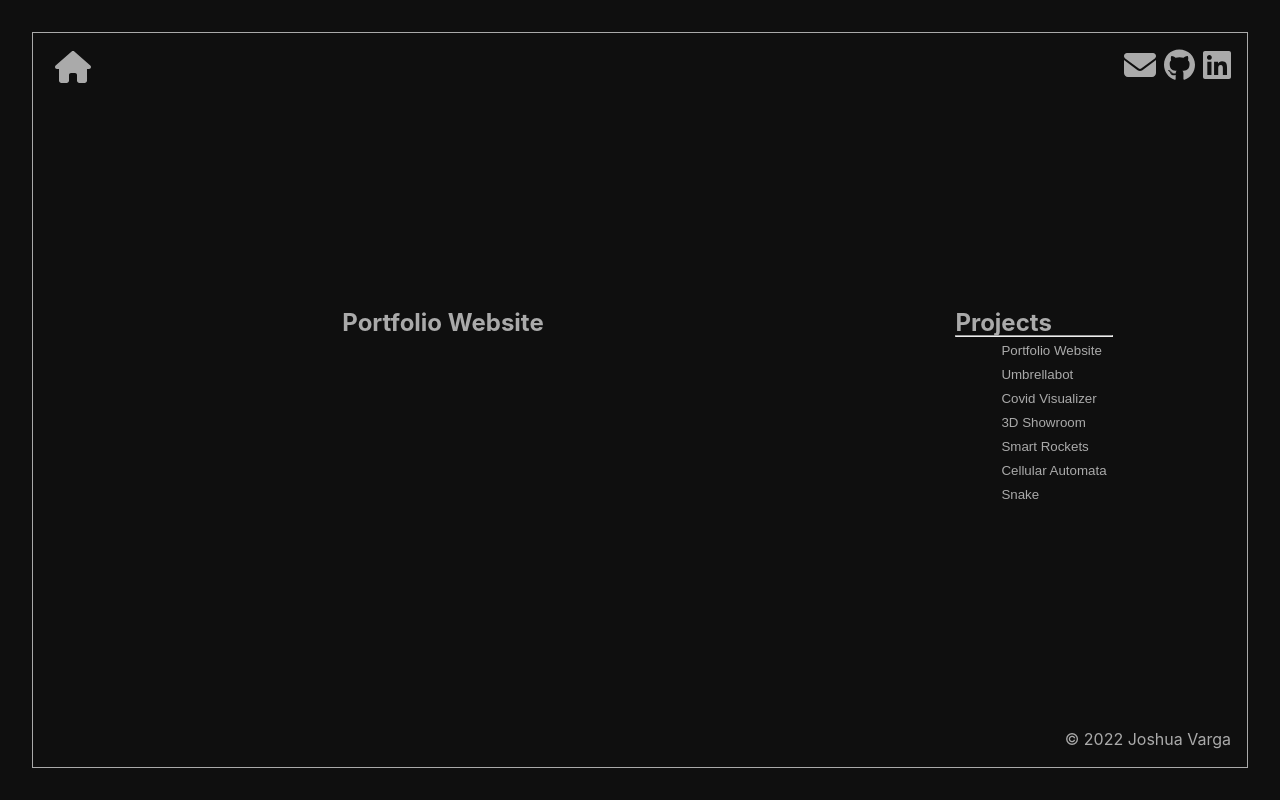
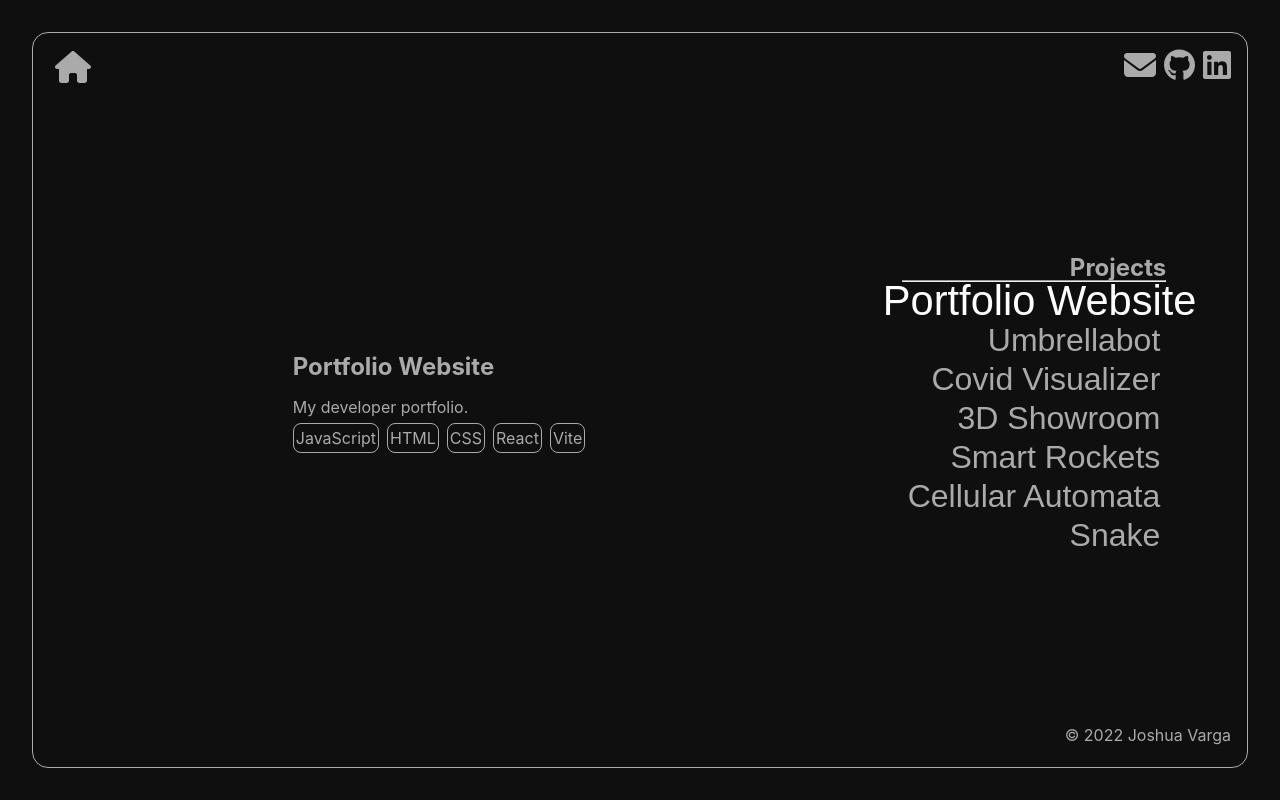
Before and after one commit to JoshuaVarga/portfolio-website, a React (Vite) app: page / in a window 1280 px wide. Both pictures are taken after a click on the button "Portfolio Website". Built offline with nearby package versions, Linux system fonts and the light colour scheme.

Commit message:
added tags and some css animations

```diff
--- a/src/App.css
+++ b/src/App.css
@@ -1,6 +1,5 @@
 html,
 body {
-  margin: 0;
   width: 100%;
   height: 100%;
 
@@ -26,6 +25,7 @@ body {
   justify-content: space-between;
   position: absolute;
   border: 1px solid var(--color-dark);
+  border-radius: 16px;
   box-sizing: border-box;
   top: 32px;
   bottom: 32px;
@@ -49,13 +49,12 @@ button:hover {
 
 ul {
   display: flex;
-  list-style-type: none;
+  list-style: none;
 }
 
 main {
+  flex: 1;
   display: flex;
-  align-content: center;
-  flex-wrap: wrap;
 }
 
 footer {
@@ -66,10 +65,22 @@ footer {
   flex: 2;
   display: flex;
   justify-content: center;
+  align-items: center;
 }
 
 .sidebar__wrapper {
   flex: 1;
   display: flex;
   justify-content: center;
+  align-items: center;
 }
+
+h1 {
+  white-space: nowrap;
+}
+
+@media screen and (max-width: 600px) {
+  main {
+    flex-direction: column;
+  }
+}
--- a/src/components/Article/Article.css
+++ b/src/components/Article/Article.css
@@ -0,0 +1,20 @@
+ul {
+  list-style: none;
+  padding-left: 0;
+  padding-bottom: 4px;
+}
+
+p {
+  padding-bottom: 4px;
+}
+
+.header {
+  padding-bottom: 16px;
+}
+
+.tag {
+  padding: 2px;
+  margin-right: 8px;
+  border: 1px solid var(--color-dark);
+  border-radius: 8px;
+}
--- a/src/components/Article/Article.jsx
+++ b/src/components/Article/Article.jsx
@@ -1,4 +1,4 @@
-import React from "react";
+import React, { useMemo } from "react";
 import PropTypes from "prop-types";
 
 import "./Article.css";
@@ -6,10 +6,21 @@ import "./Article.css";
 function Article(props) {
   const { content } = props;
 
+  const tags = useMemo(
+    () =>
+      content.tags.map((tag) => (
+        <li key={tag} className="tag">
+          {tag}
+        </li>
+      )),
+    [content]
+  );
+
   return (
     <article className="article">
-      <h1>{content.header}</h1>
+      <h1 className="header">{content.header}</h1>
       <p>{content.paragraph}</p>
+      <ul>{tags}</ul>
     </article>
   );
 }
@@ -17,6 +28,7 @@ function Article(props) {
 Article.propTypes = {
   content: PropTypes.shape({
     header: PropTypes.string.isRequired,
+    tags: PropTypes.arrayOf(PropTypes.string),
     paragraph: PropTypes.string.isRequired,
   }).isRequired,
 };
--- a/src/components/Sidebar/Sidebar.css
+++ b/src/components/Sidebar/Sidebar.css
@@ -1,3 +1,38 @@
+.sidebar {
+  text-align: right;
+}
+
 .sidebar__items {
-    flex-direction: column;
+  flex-direction: column;
+  white-space: nowrap;
+  padding: 0;
 }
+
+.sidebar__item {
+  font-size: 32px;
+  transition: all 0.2s ease-in-out;
+}
+
+.sidebar__item:hover {
+  transform: scale(1.3);
+  color: white;
+}
+
+.sidebar__item-selected {
+  transform: scale(1.3);
+  color: white;
+}
+
+.sidebar__item-selected:hover {
+  color: var(--color-dark);
+}
+
+.sidebar__item-deselected {
+  color: var(--color-dark);
+}
+
+@media screen and (max-width: 600px) {
+  .sidebar {
+    text-align: center;
+  }
+}
--- a/src/components/Sidebar/Sidebar.jsx
+++ b/src/components/Sidebar/Sidebar.jsx
@@ -1,20 +1,47 @@
-import React, { useMemo } from "react";
+import React, { useCallback, useMemo, useState } from "react";
 import PropTypes from "prop-types";
 
 import "./Sidebar.css";
 
 function Sidebar(props) {
   const { projectHeaders, onClick } = props;
+  const [activeButton, setActiveButton] = useState(-1);
+
+  const handleClick = useCallback(
+    (index) => {
+      onClick(index);
+      if (activeButton === index) {
+        setActiveButton(-1);
+      } else {
+        setActiveButton(index);
+      }
+    },
+    [activeButton, onClick]
+  );
+
   const sidebarItems = useMemo(
     () =>
-      projectHeaders.map((projectHeader, index) => (
-        <li key={projectHeader}>
-          <button type="button" onClick={() => onClick(index)}>
-            {projectHeader}
-          </button>
-        </li>
-      )),
-    [projectHeaders, onClick]
+      projectHeaders.map((projectHeader, index) => {
+        let className = "sidebar__item";
+        if (activeButton !== -1 && activeButton !== index) {
+          className += " sidebar__item-deselected";
+        } else if (index === activeButton) {
+          className += " sidebar__item-selected";
+        }
+
+        return (
+          <li key={projectHeader}>
+            <button
+              className={className}
+              type="button"
+              onClick={() => handleClick(index)}
+            >
+              {projectHeader}
+            </button>
+          </li>
+        );
+      }),
+    [projectHeaders, activeButton, handleClick]
   );
 
   return (
--- a/src/data/about.js
+++ b/src/data/about.js
@@ -1,6 +1,8 @@
 const about = {
-  header: "Joshua Varga",
-  paragraph: "",
+  header: "Hi! my name is Joshua Varga.",
+  tags: [],
+  paragraph:
+    "I'm a recent graduate and aspiring developer from Ontario, Canada with a passion for creating and visualizing complex systems.",
 };
 
 export default about;
--- a/src/data/projects.js
+++ b/src/data/projects.js
@@ -1,31 +1,41 @@
 const projects = [
   {
     header: "Portfolio Website",
-    paragraph: "",
+    tags: ["JavaScript", "HTML", "CSS", "React", "Vite"],
+    paragraph: "My developer portfolio.",
   },
   {
     header: "Umbrellabot",
-    paragraph: "",
+    tags: ["Python", "Pycord"],
+    paragraph:
+      "A Discord bot for my personal server that organizes what game to play and when.",
   },
   {
     header: "Covid Visualizer",
-    paragraph: "",
+    tags: ["JavaScript", "HTML", "CSS", "D3.js"],
+    paragraph: "Visualizes various covid metrics using a choropleth map.",
   },
   {
     header: "3D Showroom",
-    paragraph: "",
+    tags: ["JavaScript", "HTML", "CSS", "Three.js"],
+    paragraph:
+      "A 3D model viewer for learning about lighting in computer graphics.",
   },
   {
     header: "Smart Rockets",
-    paragraph: "",
+    tags: ["C++", "SFML"],
+    paragraph:
+      "Rockets must learn to navigate around Earth and destroy the incoming asteroid using genetic algorithms.",
   },
   {
     header: "Cellular Automata",
-    paragraph: "",
+    tags: ["C++", "SFML"],
+    paragraph: "Simulates various cellular automata using B/S notation.",
   },
   {
     header: "Snake",
-    paragraph: "",
+    tags: ["C++", "SFML"],
+    paragraph: "A loose recreation of classic Snake.",
   },
 ];
 
```
